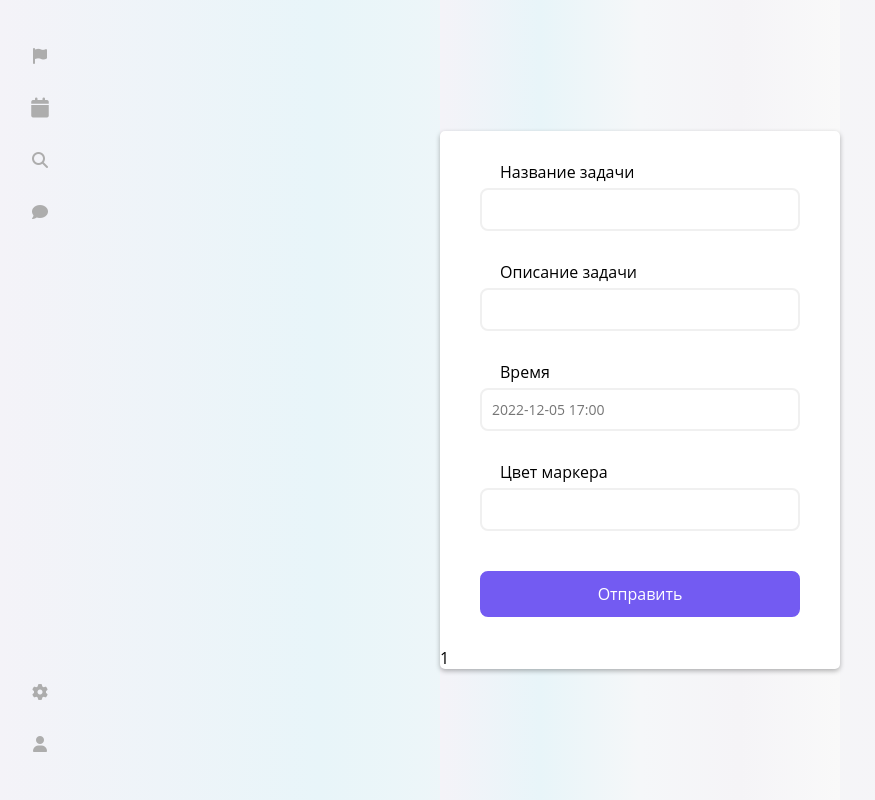
After one commit to irunner1/Schedule-website, a PHP site: page /form.php?task_name=1 in a window 1280 px wide. The commit adds this page. Shown: the whole page, without its empty margins (0-875 px from the left). Run offline with PHP 8.4, Linux system fonts and the light colour scheme; data that the repository does not hold is empty; some libraries are stand-ins or nearby versions.

Commit message:
added task addition

```diff
--- a/apache-php/src/css/style.css
+++ b/apache-php/src/css/style.css
@@ -63,7 +63,7 @@ html, body {
   height: 100px;
   padding: 10px;
   margin: 10px;
-  border-radius: 5px;
+  border-radius: 15px;
   position: relative;
   left: 10%;
   top: 10%;
@@ -82,6 +82,12 @@ html, body {
   font-size: 20px;
   font-weight: normal;
   color: var(--text);
+}
+
+.square-delete {
+  position: relative;
+  left: 20px;
+  text-decoration: none;
 }
 
 .square-describtion {
@@ -421,7 +427,7 @@ html, body {
       width: 100%;
     }
     .calendar-days div {
-      width: 6.8em;
+      width: 10vh;
       height: 6rem;
     }
     .contianer {
--- /dev/null
+++ b/apache-php/src/form.php
@@ -0,0 +1,218 @@
+<?php
+    require_once $_SERVER['DOCUMENT_ROOT'] . '/_helper.php';
+    require_once $_SERVER['DOCUMENT_ROOT'] . '/session/build_header.php';
+?>
+<html lang="ru">
+<head>
+    <title>Главная страница</title>
+    <style>
+        body {
+            background-color: #59a0b6;
+            font-family: 'Open Sans', sans-serif;
+            display: flex;
+            align-items: center;
+            justify-content: center;
+            min-height: 100vh;
+            margin: 0;
+        }
+
+        .container {
+            background-color: #fff;
+            border-radius: 5px;
+            box-shadow: 0 2px 5px rgba(0, 0, 0, 0.3);
+            overflow: hidden;
+            width: 400px;
+            max-width: 100%;
+        }
+
+        .form {
+            padding: 30px 40px;
+        }
+
+        .form-control {
+            margin-bottom: 10px;
+            padding-bottom: 20px;
+            position: relative;
+        }
+
+        .form-control label {
+            display: inline-block;
+            margin-bottom: 5px;
+        }
+
+        .form-control input {
+            border: 2px solid #f0f0f0;
+            border-radius: 8px;
+            display: block;
+            font-family: inherit;
+            font-size: 14px;
+            padding: 10px;
+            width: 100%;
+        }
+
+        .form-control input:focus {
+            outline: 0;
+            border-color: #777;
+        }
+
+        .form-control.success input {
+            border-color: #2ecc71;
+        }
+
+        .form-control.error input {
+            border-color: #e74c3c;
+        }
+
+        .margin {
+            margin-left: 20px;
+        }
+
+        .form-control i {
+            visibility: hidden;
+            position: absolute;
+            top: 3px;
+        }
+        .form-control i.fa-certificate{
+            color:#59a0b6;
+            visibility: visible;
+            position: absolute;
+            top: 3px;
+            left: 0px;
+        }
+
+        .form-control.success i.fa-certificate {
+            visibility: hidden;
+        }
+        .form-control.error i.fa-certificate {
+            visibility: hidden;
+        }
+        .form-control.success i.fa-check-circle {
+            color: #2ecc71;
+            visibility: visible;
+        }
+
+        .form-control.error i.fa-exclamation-circle {
+            color: #e74c3c;
+            visibility: visible;
+        }
+
+        .form-control small {
+            color: #e74c3c;
+            position: absolute;
+            bottom: 0;
+            left: 0;
+            visibility: hidden;
+        }
+
+        .form-control.error small {
+            visibility: visible;
+        }
+
+        .form button {
+            background-color: #735BF2;
+            border: 2px solid #735BF2;
+            border-radius: 8px;
+            color: #fff;
+            display: block;
+            font-family: inherit;
+            font-size: 16px;
+            padding: 10px;
+            margin-top: 20px;
+            width: 100%;
+            cursor: pointer;
+            transition: background-color 0.5s ease 0s;
+        }
+
+        .form button:hover {
+            background-color: #935BF2;
+        }
+
+        .form-control.error input{
+            animation: anim .5s;
+        }
+    </style>
+</head>
+<body>
+    <div class="sidenav">
+        <div class="top">
+            <a href="session_status.php">
+                <span class="fa-stack" style="vertical-align: top; margin-top: 40px;">
+                    <i class="fa-solid fa-circle fa-stack-2x"></i>
+                    <i class="fa-solid fa-flag fa-stack-1x fa-inverse"></i>
+                </span>
+            </a>
+            <a href="index.php">
+                <span class="fa-stack" style="vertical-align: top;">
+                    <i class="fa-solid fa-circle fa-stack-2x"></i>
+                    <i class="fa-solid fa-calendar fa-stack-1x fa-lg fa-inverse"></i>
+                </span>
+            </a>
+            <a href="catalogue.php">
+                <span class="fa-stack" style="vertical-align: top;">
+                    <i class="fa-solid fa-circle fa-stack-2x"></i>
+                    <i class="fa-solid fa-magnifying-glass fa-stack-1x fa-inverse"></i>
+                </span>
+            </a>
+            <a href="admin.php">
+                <span class="fa-stack" style="vertical-align: top;">
+                    <i class="fa-solid fa-circle fa-stack-2x icon-back"></i>
+                    <i class="fa-solid fa-comment fa-stack-1x fa-inverse"></i>
+                </span>
+            </a>
+        </div>
+        <div class="bottom">
+            <a href="form.php">
+                <span class="fa-stack" style="vertical-align: top;">
+                    <i class="fa-solid fa-circle fa-stack-2x"></i>
+                    <i class="fa-solid fa-gear fa-stack-1x fa-inverse"></i>
+                </span>
+            </a>
+            <span class="fa-stack" style="vertical-align: top;">
+                <i class="fa-solid fa-circle fa-stack-2x"></i>
+                <i class="fa-solid fa-user fa-stack-1x fa-inverse"></i>
+            </span>
+        </div>
+    </div>
+    <div class="container">
+        <form id="form" class="form" action="form.php" method="post" enctype="multipart/form-data">
+            <div class="form-control">
+                <label for="task-name" class="margin">Название задачи</label>
+                <input type="text" id="task_name" name="task_name" />
+                <small>Error message</small>
+            </div>
+            <div class="form-control">
+                <label for="task_desc" class="margin">Описание задачи</label>
+                <input type="text" id="task_desc" name="task_desc"/>
+                <small>Error message</small>
+            </div>
+            <div class="form-control">
+                <label for="task_time" class="margin">Время</label>
+                <input type="text" placeholder="2022-12-05 17:00" id="task_time" name="task_time" />
+                <small>Error message</small>
+            </div>
+            <div class="form-control">
+                <label for="task_marker" class="margin">Цвет маркера</label>
+                <input type="text" placeholder="" id="task_marker" name="task_marker" />
+                <small>Error message</small>
+            </div>
+
+            <p><button type="submit" id="submit">Отправить</button></p>
+        </form>
+        <?php
+            $conn = new mysqli('mysql', 'user', 'password', 'appDB');
+            $task_name = $_REQUEST['task_name'];
+            echo $task_name;
+            $task_desc = $_REQUEST['task_desc'];
+            echo $task_desc;
+            $task_time = $_REQUEST['task_time'];
+            echo $task_time;
+            $color = $_REQUEST['task_marker'];
+            $user_id = 1;
+            if (isset($_REQUEST['task_name']) && isset($_REQUEST['task_desc']) && isset($_REQUEST['task_time']) && isset($_REQUEST['task_marker']) && isset($_REQUEST['user_id'])) {
+                $sql = "INSERT INTO user_table (task_name, task_desc, task_time, marker, user_num) values ('$task_name', '$task_desc', '$task_time', '$color', '$user_id');";
+                $result = mysqli_query($conn, $sql);
+            }
+        ?>
+    </div>
+</body>
+</html>
--- a/apache-php/src/js/script.js
+++ b/apache-php/src/js/script.js
@@ -128,4 +128,4 @@ setInterval(() => {
         '0'
     )}: ${`${timer.getSeconds()}`.padStart(2, '0')}`;
     todayShowTime.textContent = formatTimer;
-  }, 1000);
+}, 1000);
```
Also changed, not shown: apache-php/src/index.php (+17 -5 lines), db/init.sql (+7 -5 lines).
